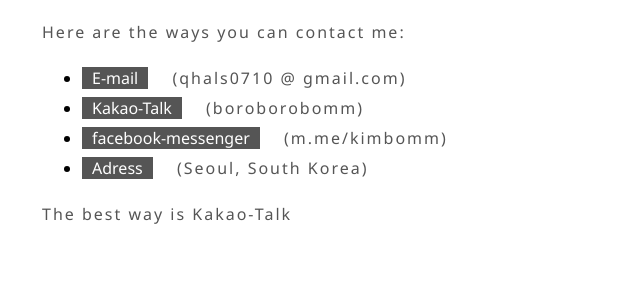
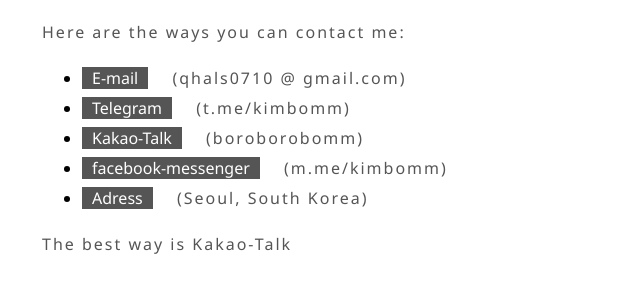
Before and after one commit to kimbomm/kimbomm.github.com, a website: page html/contact.html in a window 1280 px wide. Shown: the part 129-422 px from the top of the page, without its empty margins (228-868 px from the left). Drawn offline with Linux system fonts and the light colour scheme.

Commit message:
dkdkalsl

```diff
--- a/html/contact.html
+++ b/html/contact.html
@@ -31,6 +31,10 @@
           <span class="liContent">(qhals0710 @ gmail.com)</span>
         </li>
         <li>
+          <span class="liTitle">Telegram</span>
+          <span class="liContent">(t.me/kimbomm)</span>
+        </li>
+        <li>
           <span class="liTitle">Kakao-Talk</span>
           <span class="liContent">(boroborobomm)</span>
         </li>
```
